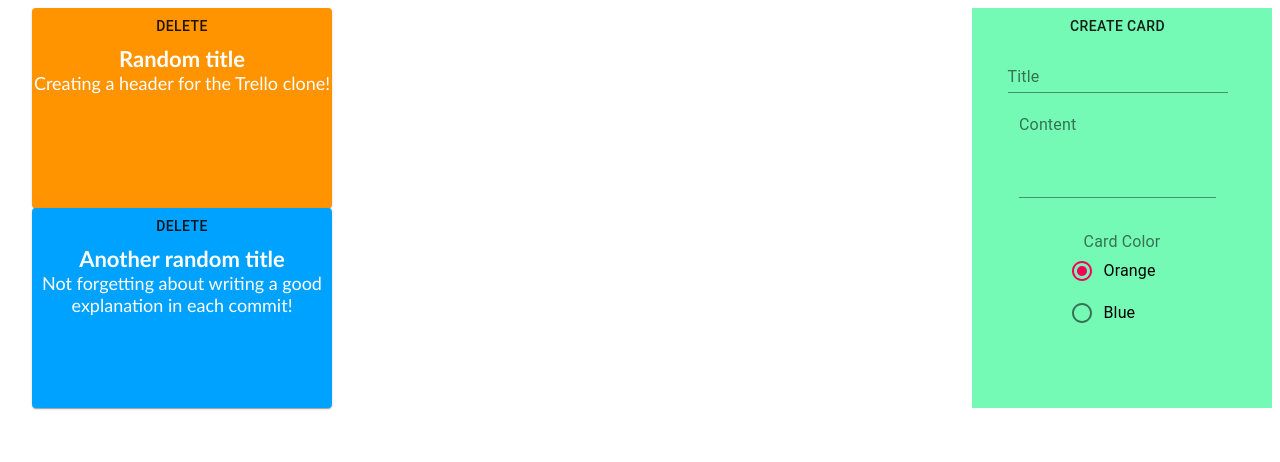
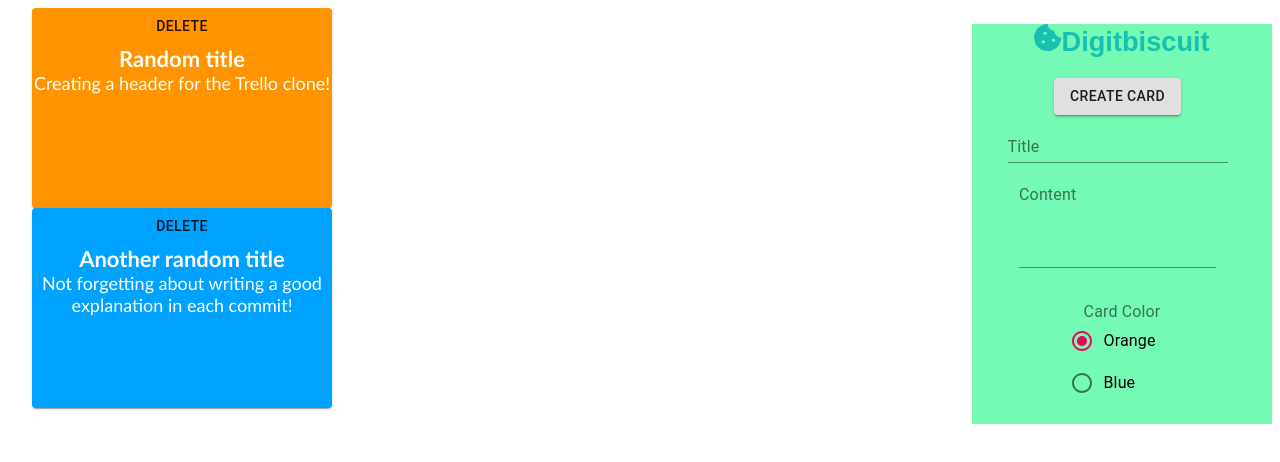
Before and after one commit to SortedIvan/DigitBiscuit, a React (Create React App) app in the folder digitbiscuit/: page / in a window 1280 px wide. Shown: the top 462 px of the page. Built offline with nearby package versions, Linux system fonts and the light colour scheme.

Commit message:
Added simple logo

```diff
--- a/digitbiscuit/package.json
+++ b/digitbiscuit/package.json
@@ -12,7 +12,9 @@
     "react": "^17.0.2",
     "react-dom": "^17.0.2",
     "react-draggable": "^4.4.4",
+    "react-icons": "^4.3.1",
     "react-scripts": "5.0.0",
+    "styled-components": "^5.3.3",
     "web-vitals": "^2.1.4"
   },
   "scripts": {
--- a/digitbiscuit/src/components/digitcard/Digitcard.js
+++ b/digitbiscuit/src/components/digitcard/Digitcard.js
@@ -46,6 +46,16 @@ const Digitcard = (props) => {
           <Button onClick = {props.deleteFun} variant="text">Delete</Button>
 
           <span></span>
+
+                  {
+            canBeEdit == true
+            ?<>
+            <Button onClick = {onConfirmEditCard}>Confirm</Button>
+            <TextField onChange = {editTitleValue} id="outlined-basic" label="Title" >{props.text}</TextField>
+            <TextField onChange = {editTextValue} id="outlined-basic" label="Text" >{props.title}</TextField>
+            </>
+            :
+            <>
           <Typography style = {{  color: 'White',
                   fontSize: 22,
                   fontWeight: 'bold',
@@ -55,15 +65,10 @@ const Digitcard = (props) => {
                   fontSize: 18,
                   fontFamily: 'Trebuchet MS',}}
                   onDoubleClick={editEnable}>{props.title}</div>
-                  {
-            canBeEdit == true
-            ?<>
-            <Button onClick = {onConfirmEditCard}>Confirm</Button>
-            <TextField onChange = {editTitleValue} id="outlined-basic" label="Title" ></TextField>
-            <TextField onChange = {editTextValue} id="outlined-basic" label="Text" ></TextField>
-            </>
-            :
-            <>
+
+
+
+
             </>
 
           }
--- a/digitbiscuit/src/components/header/Header.js
+++ b/digitbiscuit/src/components/header/Header.js
@@ -5,6 +5,16 @@ import { FormControl, FormLabel } from '@material-ui/core';
 import { RadioGroup } from '@material-ui/core';
 import { FormControlLabel } from '@material-ui/core';
 import { Radio } from '@material-ui/core';
+
+import styled from "styled-components";
+import { FaCookieBite } from 'react-icons/fa';
+const Logo = styled.a`
+padding: 1rem 0;
+color: #19bfb1;
+text-decoration: none;
+font-weight: 700;
+font-size: 1.7rem;`
+
 
 const Header = (props) => {
 
@@ -30,7 +40,9 @@ const Header = (props) => {
         <Container sx={{ py: 10 }} maxWidth="lg" style={
             {backgroundColor: "#75fab5", width: "300px", height: "400px"}}>
 
-        <Button onClick={createCard}>Create card</Button>
+        <p style = {{marginBottom : "20px"}}
+        className={"page-header"}><Logo><FaCookieBite/>Digit<span>biscuit</span></Logo></p>
+        <Button onClick={createCard} variant="contained">Create card</Button>
         &nbsp;&nbsp;<br/>
         <TextField  id="outlined-basic" label="Title" onChange={changeText}></TextField>
         &nbsp;&nbsp;
@@ -48,6 +60,7 @@ const Header = (props) => {
         </RadioGroup>
         </FormControl>
 
+
         </Container>
     );
   };
```
Also changed, not shown: 1 other file (tests, documents, lock files or other folders).
